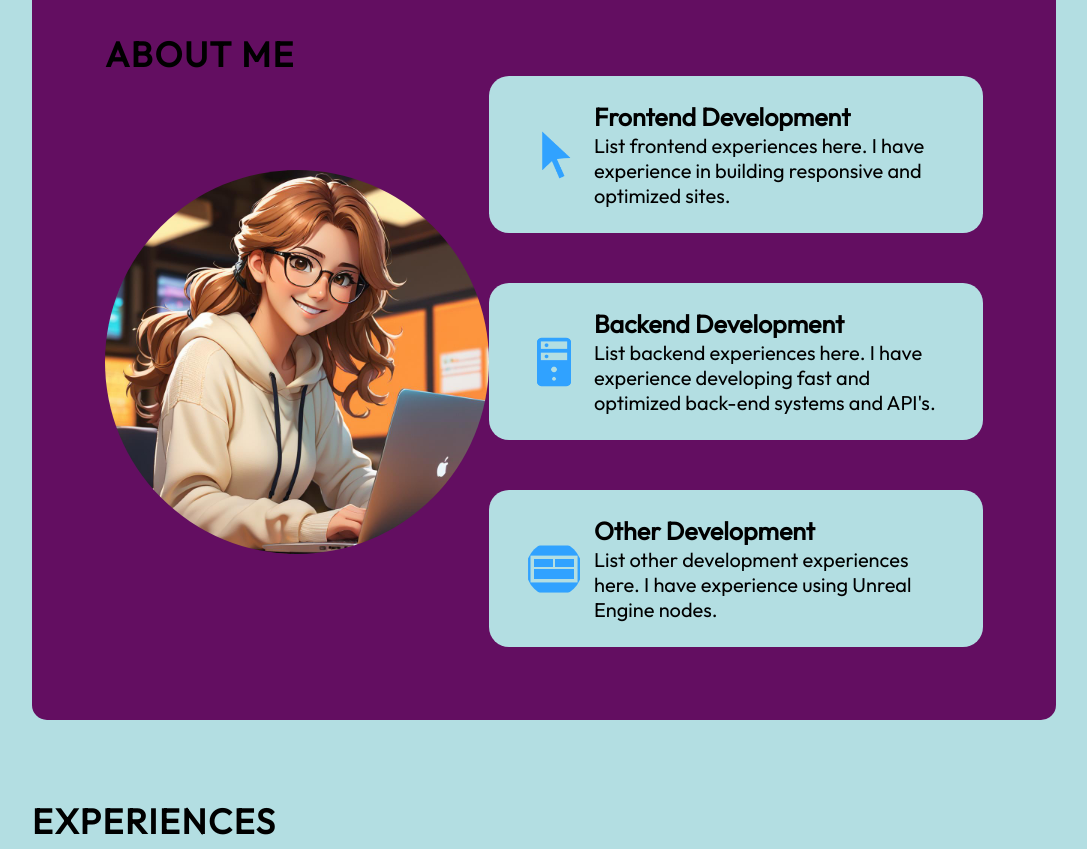
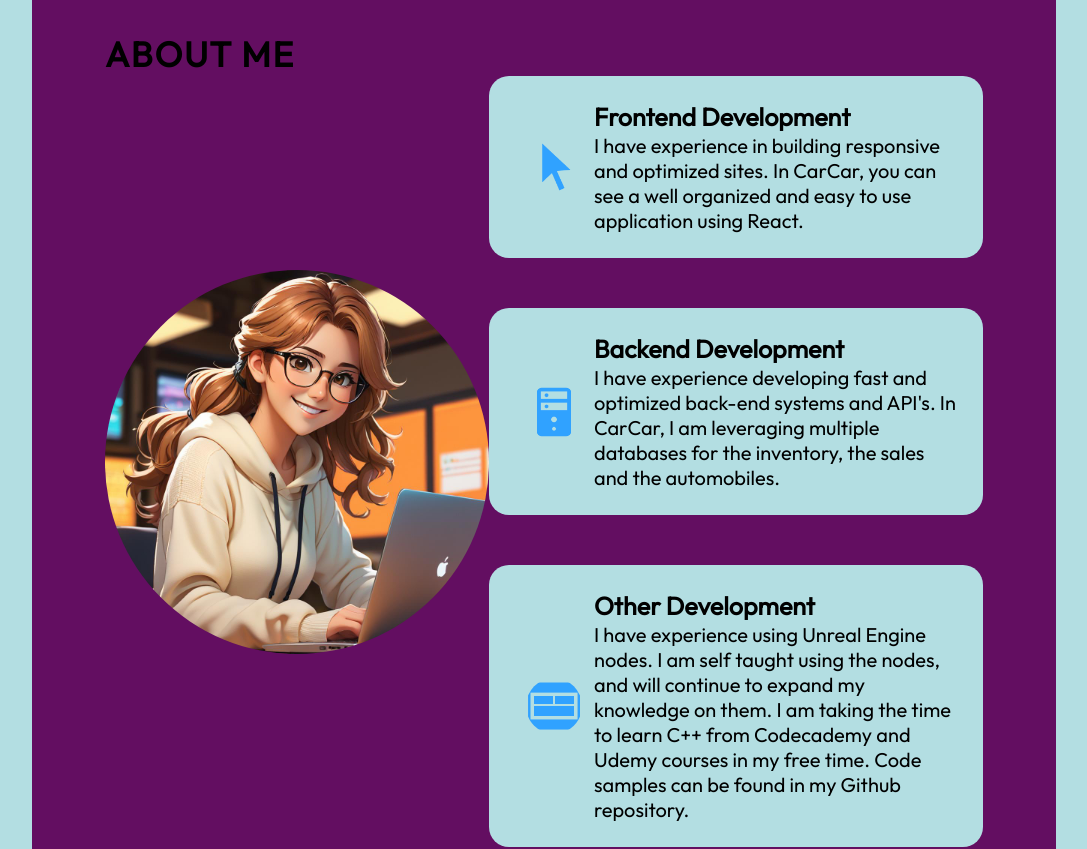
Before and after one commit to MichaelaArteberry/MichaelaArteberry.github.io, a React (Vite) app in the folder portfolio/: page / in a window 1280 px wide. Shown: the part 960-1809 px from the top of the page, without its empty margins (96-1183 px from the left). Built offline with nearby package versions, Linux system fonts and the light colour scheme.

Commit message:
Made some changes to the about me section, and made my conatact section open new tabs when clicked

```diff
--- a/portfolio/src/components/About/About.jsx
+++ b/portfolio/src/components/About/About.jsx
@@ -13,7 +13,7 @@ const About = () => {
                         <img src={getImageUrl("about/cursorIcon.png")} alt="cursor icon" />
                         <div className={styles.aboutItemText}>
                             <h3>Frontend Development</h3>
-                            <p>List frontend experiences here. I have experience in building responsive and optimized sites.</p>
+                            <p>I have experience in building responsive and optimized sites. In CarCar, you can see a well organized and easy to use application using React.</p>
                         </div>
                     </li>
 
@@ -21,7 +21,7 @@ const About = () => {
                         <img src={getImageUrl("about/serverIcon.png")} alt="cursor icon" />
                         <div className={styles.aboutItemText}>
                             <h3>Backend Development</h3>
-                            <p>List backend experiences here. I have experience developing fast and optimized back-end systems and API's.</p>
+                            <p>I have experience developing fast and optimized back-end systems and API's. In CarCar, I am leveraging multiple databases for the inventory, the sales and the automobiles.</p>
                         </div>
                     </li>
 
@@ -29,7 +29,7 @@ const About = () => {
                         <img src={getImageUrl("about/designIcon.png")} alt="cursor icon" />
                         <div className={styles.aboutItemText}>
                             <h3>Other Development</h3>
-                            <p>List other development experiences here. I have experience using Unreal Engine nodes.</p>
+                            <p>I have experience using Unreal Engine nodes. I am self taught using the nodes, and will continue to expand my knowledge on them. I am taking the time to learn C++ from Codecademy and Udemy courses in my free time. Code samples can be found in my Github repository. </p>
                         </div>
                     </li>
                 </ul>
--- a/portfolio/src/components/Contact/Contact.jsx
+++ b/portfolio/src/components/Contact/Contact.jsx
@@ -12,15 +12,15 @@ const Contact = () => {
                 <ul className={styles.links}>
                     <li className={styles.link}>
                         <img src={getImageUrl("contact/emailIcon.png")} alt="email" />
-                        <a href="mailto:michaela.arteberry@gmail.com">Email Me!</a>
+                        <a target="_blank" href="mailto:michaela.arteberry@gmail.com">Email Me!</a>
                     </li>
                     <li className={styles.link}>
                         <img src={getImageUrl("contact/linkedInIcon.png")} alt="linkedIn" />
-                        <a href="https://www.linkedin.com/in/michaela-arteberry-828461172/">Connect with me on LinkedIn!</a>
+                        <a target="_blank" href="https://www.linkedin.com/in/michaela-arteberry-828461172/">Connect with me on LinkedIn!</a>
                     </li>
                     <li className={styles.link}>
                         <img src={getImageUrl("contact/githubIcon.png")} alt="github" />
-                        <a href="https://github.com/MichaelaArteberry">Visit my GitHub!</a>
+                        <a target="_blank" href="https://github.com/MichaelaArteberry">Visit my GitHub!</a>
                     </li>
                 </ul>
         </footer>
```
